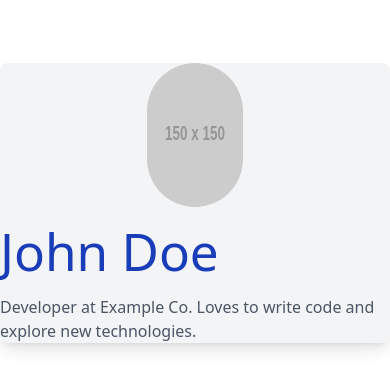
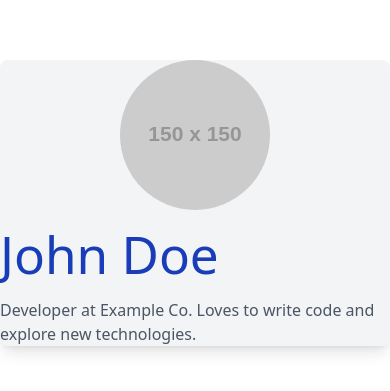
Before and after one commit to jesse-aj/alx-fe-reactjs, a React (Vite) app in the folder tailwind-react-integration/: page / in a window 390 px wide. Shown: the part 219-610 px from the top of the page. Built offline with nearby package versions, Linux system fonts and the light colour scheme.

Commit message:
added responsivenes to the elements for small and large screens

```diff
--- a/tailwind-react-integration/src/components/UserProfile.jsx
+++ b/tailwind-react-integration/src/components/UserProfile.jsx
@@ -2,7 +2,7 @@
 function UserProfile() {
   return (
     <div className="bg-gray-100 md:p-8 sm:p-4 sm:max-w-xs md:max-w-sm mx-auto my-20 rounded-lg shadow-lg">
-      <img src="https://via.placeholder.com/150" alt="User" className="rounded-full md:w-36 h-36 sm:h-24 w-24 mx-auto" />
+      <img src="https://via.placeholder.com/150" alt="User" className="rounded-full md:w-36 md:h-36 sm:h-24 sm:w-24 mx-auto" />
       <h1 className=" text-blue-800 my-4 sm:text-lg md:text-xl">John Doe</h1>
       <p className="text-gray-600 md:text-base sm:text-sm ">Developer at Example Co. Loves to write code and explore new technologies.</p>
     </div>
```
